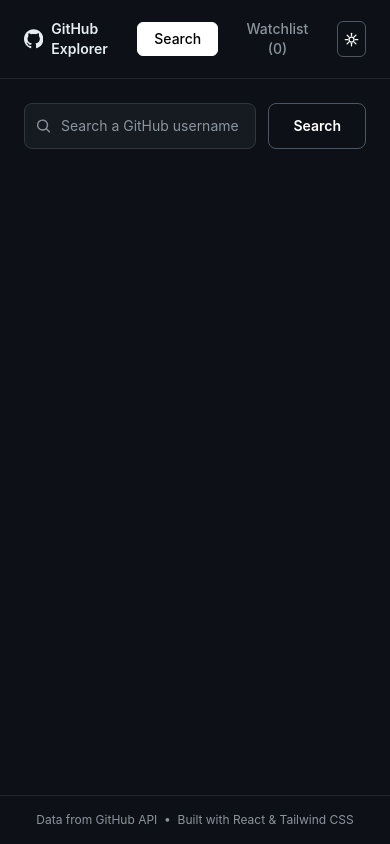
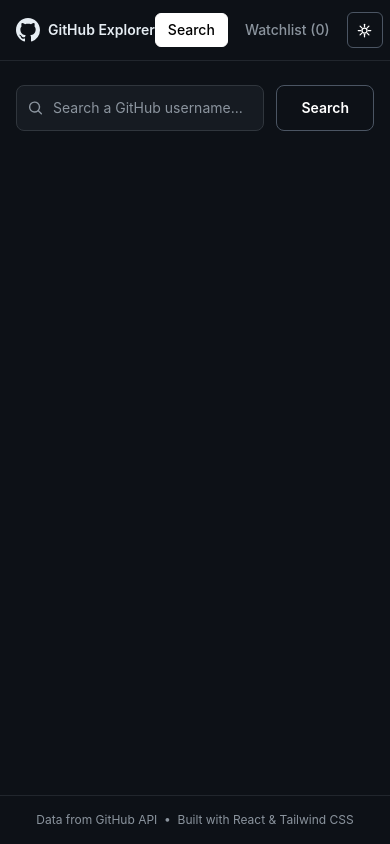
Before and after one commit to parmarronit018/github-explorer, a React (Vite) app: page / in a window 390 px wide. Built offline with nearby package versions, Linux system fonts and the light colour scheme.

Commit message:
fix: mobile navbar no-wrap, responsive padding, complete README update

```diff
--- a/src/App.jsx
+++ b/src/App.jsx
@@ -37,10 +37,10 @@ function App() {
       {/* Navbar */}
       <nav style={{ borderBottom: `1px solid ${darkMode ? "#21262d" : "#d0d7de"}`, backgroundColor: bg }}
         className="sticky top-0 z-10">
-        <div className="max-w-6xl mx-auto flex items-center justify-between px-6 py-3">
+        <div className="max-w-6xl mx-auto flex items-center justify-between px-4 py-3">
 
           {/* Logo */}
-          <div className="flex items-center gap-2">
+          <div className="flex items-center gap-2 shrink-0">
             <svg height="24" viewBox="0 0 16 16" width="24" fill={text}>
               <path d="M8 0C3.58 0 0 3.58 0 8c0 3.54 2.29 6.53 5.47 7.59.4.07.55-.17.55-.38
                 0-.19-.01-.82-.01-1.49-2.01.37-2.53-.49-2.69-.94-.09-.23-.48-.94-.82-1.13
@@ -51,14 +51,14 @@ function App() {
                 1.27.82 2.15 0 3.07-1.87 3.75-3.65 3.95.29.25.54.73.54 1.48 0 1.07-.01
                 1.93-.01 2.2 0 .21.15.46.55.38A8.013 8.013 0 0016 8c0-4.42-3.58-8-8-8z"/>
             </svg>
-            <span className="text-sm font-semibold">GitHub Explorer</span>
+            <span className="text-sm font-semibold whitespace-nowrap">GitHub Explorer</span>
           </div>
 
           {/* Right: tabs + toggle */}
-          <div className="flex items-center gap-2">
+          <div className="flex items-center gap-1 sm:gap-2">
             <button
               onClick={() => setActiveTab("search")}
-              className="px-4 py-1.5 rounded-md text-sm font-medium transition-all duration-200"
+              className="px-3 py-1.5 sm:px-4 rounded-md text-sm font-medium transition-all duration-200 whitespace-nowrap"
               style={
                 activeTab === "search"
                   ? {
@@ -78,7 +78,7 @@ function App() {
 
             <button
               onClick={() => setActiveTab("watchlist")}
-              className="px-4 py-1.5 rounded-md text-sm font-medium transition-all duration-200"
+              className="px-3 py-1.5 sm:px-4 rounded-md text-sm font-medium transition-all duration-200 whitespace-nowrap"
               style={
                 activeTab === "watchlist"
                   ? {
--- a/src/pages/Home.jsx
+++ b/src/pages/Home.jsx
@@ -56,7 +56,7 @@ function Home({ watchlist, onSave, onRemove, darkMode }) {
   const isSaved = user && watchlist.some((u) => u.login === user.login);
 
   return (
-    <div className="max-w-6xl mx-auto px-6 py-6">
+    <div className="max-w-6xl mx-auto px-4 sm:px-6 py-6">
 
       {/* Full-width search bar */}
       <SearchBar onSearch={handleSearch} darkMode={darkMode} />
--- a/src/pages/Watchlist.jsx
+++ b/src/pages/Watchlist.jsx
@@ -106,7 +106,7 @@ function Watchlist({ watchlist, onRemove, darkMode, onSwitchTab }) {
   };
 
   return (
-    <div className="max-w-6xl mx-auto px-6 py-6">
+    <div className="max-w-6xl mx-auto px-4 sm:px-6 py-6">
 
       {/* Stats — always visible */}
       <div className="grid grid-cols-2 sm:grid-cols-4 gap-4 mb-6">
```
Also changed, not shown: 1 other file (tests, documents, lock files or other folders).
